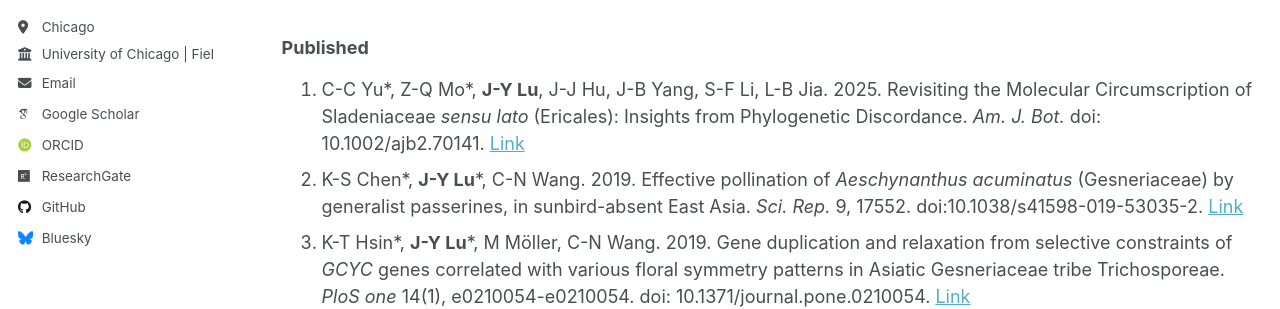
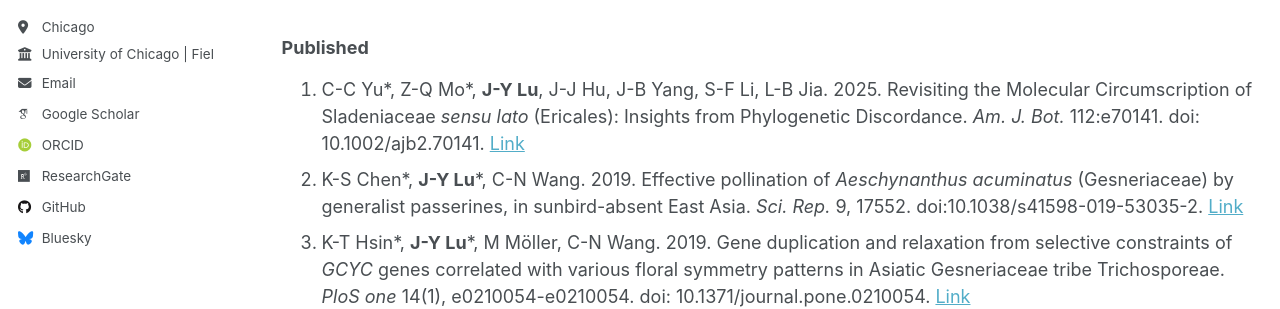
Before and after one commit to jingyilu/jingyilu.github.io, a Jekyll site: the page built from _pages/publications.md, in a window 1280 px wide and 900 px high. Shown: the part 369-678 px from the top of the window. Built offline with Jekyll 4.4.1, drawn with Linux system fonts in a browser that asks for light colours; some web fonts are replaced; a script that is not in the unit is left out.

Commit message:
update publication

```diff
--- a/_pages/publications.md
+++ b/_pages/publications.md
@@ -22,7 +22,7 @@ model in the origin of _Aeschynanthus acuminatus_. _New Phytol._
 
 ### Published
 
-1. C-C Yu\*, Z-Q Mo\*, **J-Y Lu**, J-J Hu, J-B Yang, S-F Li, L-B Jia. 2025. Revisiting the Molecular Circumscription of Sladeniaceae _sensu lato_ (Ericales): Insights from Phylogenetic Discordance. _Am. J. Bot._ doi: 10.1002/ajb2.70141. [Link](https://doi.org/10.1002/ajb2.70141)
+1. C-C Yu\*, Z-Q Mo\*, **J-Y Lu**, J-J Hu, J-B Yang, S-F Li, L-B Jia. 2025. Revisiting the Molecular Circumscription of Sladeniaceae _sensu lato_ (Ericales): Insights from Phylogenetic Discordance. _Am. J. Bot._ 112:e70141. doi: 10.1002/ajb2.70141. [Link](https://doi.org/10.1002/ajb2.70141)
 2. K-S Chen\*, **J-Y Lu**\*, C-N Wang. 2019. Effective pollination of _Aeschynanthus acuminatus_ (Gesneriaceae) by generalist passerines, in sunbird-absent East Asia. _Sci. Rep._ 9, 17552. doi:10.1038/s41598-019-53035-2. [Link](https://doi.org/10.1038/s41598-019-53035-2)
 3. K-T Hsin\*, **J-Y Lu**\*, M Möller, C-N Wang. 2019. Gene duplication and relaxation from selective constraints of _GCYC_ genes correlated with various floral symmetry patterns in Asiatic Gesneriaceae tribe Trichosporeae. _PloS one_ 14(1), e0210054-e0210054. doi: 10.1371/journal.pone.0210054. [Link](https://doi.org/10.1371/journal.pone.0210054)
 4. H-J Hsu, C-W He, W-H Kuo, K-T Hsin, **J-Y Lu**, Z-J Pan, C-N Wang. 2018. Genetic analysis of floral symmetry transition in African violet suggest involvement of trans-acting factor for _CYCLOIDEA_ expression shifts. _Front. Plant Sci._ 9:1008. doi:10.3389/fpls.2018.01008. [Link](https://doi.org/10.3389/fpls.2018.01008)
```
